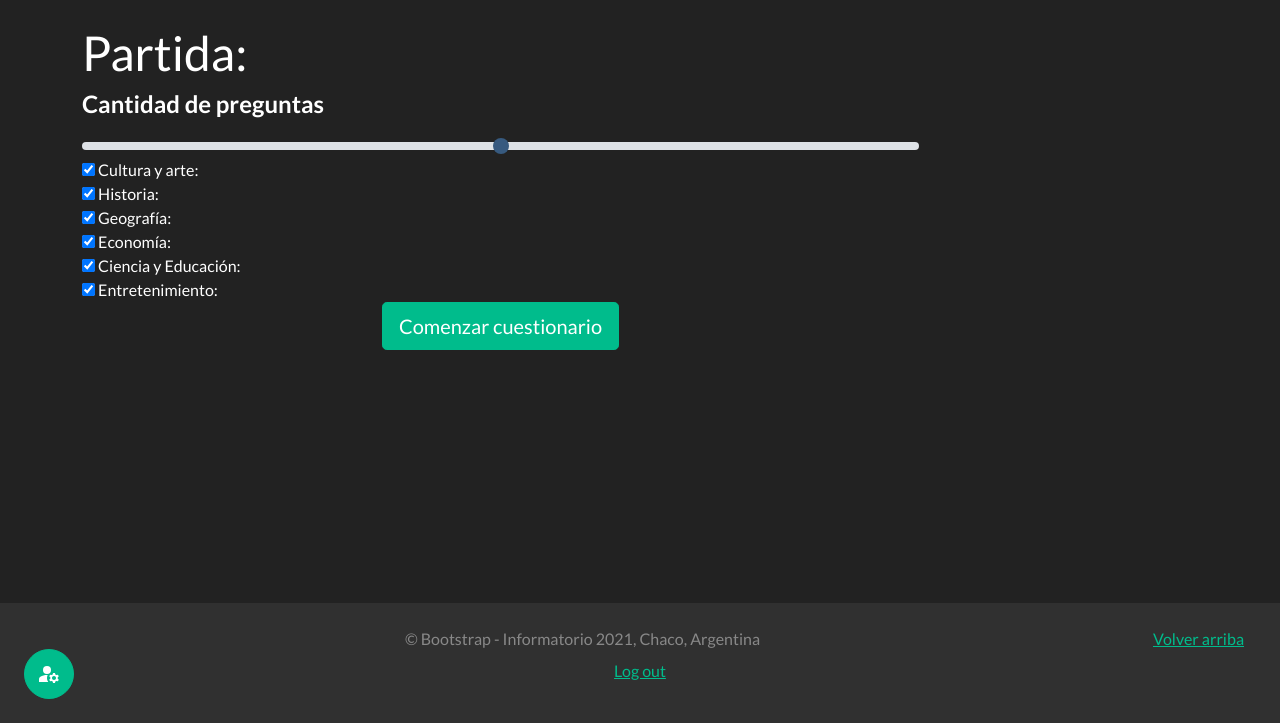
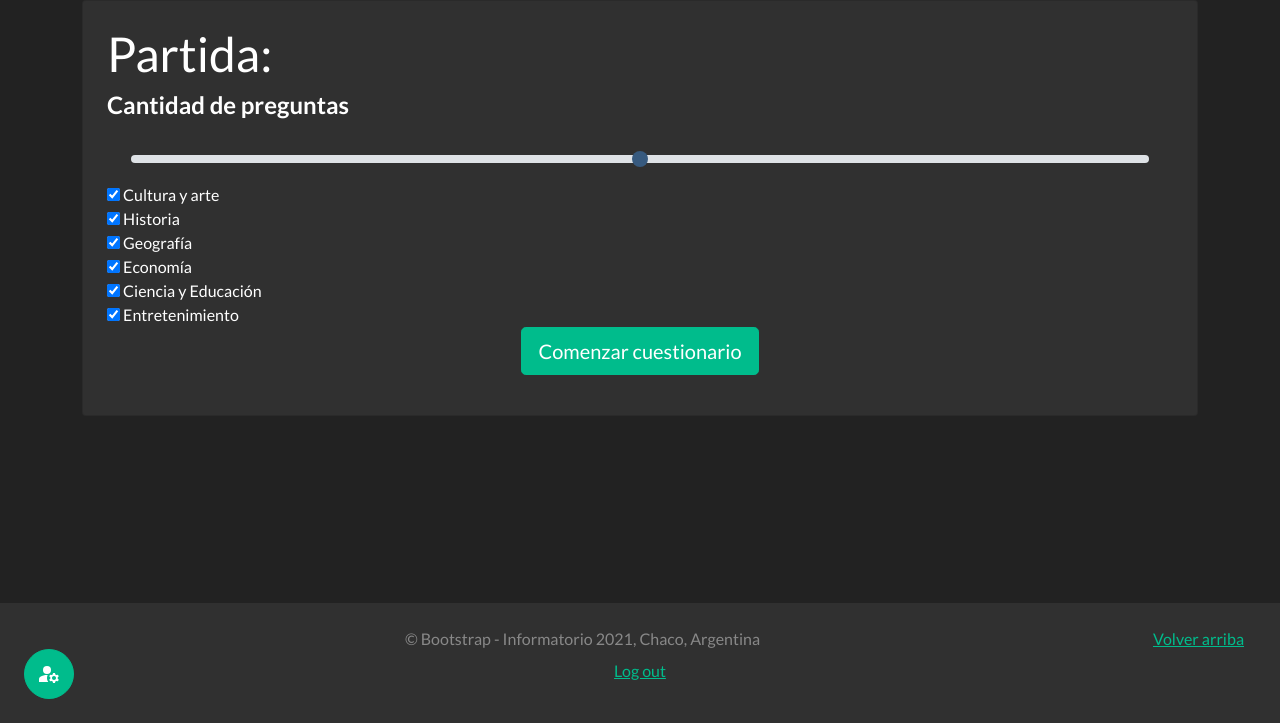
Before and after one commit to Enzostik/Proyecto_InfoCh2021, a Django app: page /partida/nuevo/ in a window 1280 px wide. Shown: the part 77-800 px from the top of the page. Run offline with Django 3.2, Linux system fonts and the light colour scheme; a user stored in the database is signed in; some libraries are stand-ins or nearby versions.

Commit message:
Corregido el diseño de "partida nueva"

```diff
--- a/templates/juego/nueva_partida.html
+++ b/templates/juego/nueva_partida.html
@@ -7,17 +7,17 @@
 
 {% block content %}
 <div class="container">
-    <div class="col-sm-10 col-md-9 py-4">
+    <div class="card p-4">
         {% include 'partials/_msgalert.html' %}
         <h1>Partida:</h2>
         <form method="POST">
             {% csrf_token %}
-            <label for="customRange2" class="form-label"><h4><b>Cantidad de preguntas</b></h4></label>
-            <input type="range" class="form-range" min="0" max="10" name="DificultadCuestionario" id="customRange2">
+            <label for="RangeNivel" class="form-label"><h4><b>Cantidad de preguntas</b></h4></label>
+            <input type="range" class="form-range p-4" min="0" max="10" name="DificultadCuestionario" id="RangeNivel">
             {% for tipo in form %}
             <div class="fieldWrapper">
                 {{tipo}}
-                <label for="{{ tipo.id_for_label }}">{{ tipo.label_tag }}</label>
+                <label for="{{ tipo.id_for_label }}">{{ tipo.label }}</label>
             </div>
             {% endfor %}
             <div class="text-center"><button class="btn btn-lg btn-success" type="submit">Comenzar cuestionario</button>
```
Also changed, not shown: templates/juego/jugar.html (+11 -4 lines), db.sqlite3.
